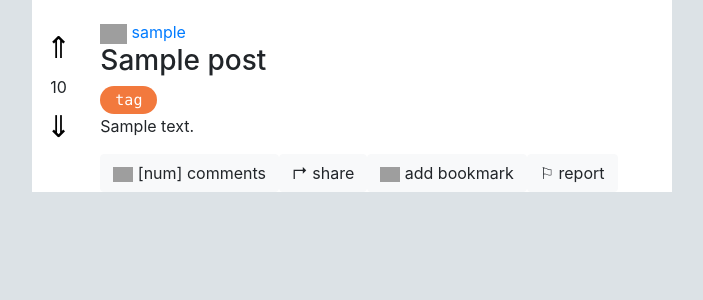
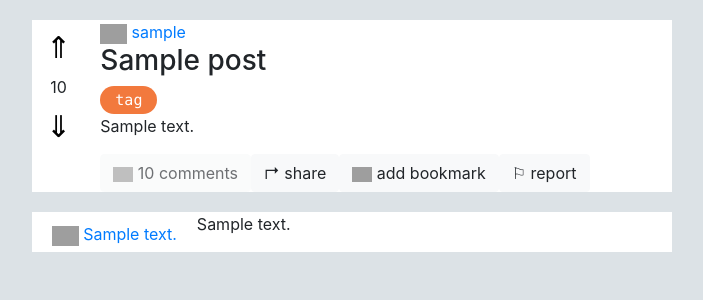
Before and after one commit to yuvalval24/personal_project, a Flask app: template templates/post.html in a window 1280 px wide. Shown: the part 86-386 px from the top of the page, without its empty margins (288-991 px from the left). Run offline with Flask 2, Linux system fonts and the light colour scheme; the template is opened without the code that fills it: most values are stand-ins (such as "Sample title", 1, 10 or a date in 2020); some libraries are stand-ins or nearby versions; grey boxes are pictures that could not be loaded.

Commit message:
almost comments

```diff
--- a/app.py
+++ b/app.py
@@ -91,7 +91,7 @@ def home():
         # print("user" in list(dict(login_session).keys()))
         keys=list(posts.keys())
         keys.reverse()
-        return render_template("home.html", posts=posts, keys=keys, logged=("user" in list(dict(login_session).keys())))
+        return render_template("home.html", posts=posts, keys=keys, logged=("user" in list(dict(login_session).keys())), ln =0)
     except:
         return render_template("home.html", logged=("user" in list(dict(login_session).keys())))
 
@@ -101,7 +101,7 @@ def submit():
         try:
             user = dict(db.child("Users").child(login_session["user"]["localId"]).get().val())
             user["userId"] = login_session["user"]["localId"]
-            post = {"title": request.form["title"], "text":request.form["text"], "user": user, "votes": 1, "upvoted":[""], "dvoted":[""]}
+            post = {"title": request.form["title"], "text":request.form["text"], "user": user, "votes": 1, "upvoted":[""], "dvoted":[""], "comments":{login_session["user"]["localId"]:"feel welcome to post your respectful comments here :)"}}
             print(post)
             db.child("Posts").push(post)
         except:
@@ -113,12 +113,12 @@ def post(Id):
     if request.method == "GET":
         posts = dict(db.child("Posts").get().val())
         print(list(posts.keys()))
-        return render_template("post.html", posts=posts, keys=list(posts.keys()), Id = Id)
+        return render_template("post.html", posts=posts, keys=list(posts.keys()), Id = Id, ln = len(list(posts.keys())))
     else:
         vote_func()
         posts = dict(db.child("Posts").get().val())
         print(list(posts.keys()))
-        return render_template("post.html", posts=posts, keys=list(posts.keys()), Id = Id)
+        return render_template("post.html", posts=posts, keys=list(posts.keys()), Id = Id, ln =0)
     return render_template("post.html", logged=("user" in list(dict(login_session).keys())))
 
 
--- a/templates/post.html
+++ b/templates/post.html
@@ -166,7 +166,7 @@
     <div class="container-fluid">
         <div class="row">
             <div class="col-3"></div>
-            <div class="col-6" style="background-color: white;">
+            <div class="col-6">
                 <div class="row" style="background-color: white; margin-top: 20px;">
                     <div class="col-1" style="background-color: none;">
                         <form class="d-flex justify-content-center" action="/posts/{{Id}}" method="post">
@@ -186,8 +186,8 @@
                         <a href="/log_in"><button type="button" class="tag">tag</button></a>
                         <p>{{posts[Id]["text"]}}</p>
                         <div class="btn-group" role="group" aria-label="Basic example">
-                                <a href="/log_in"><button type="button" class="btn btn-light"><img src="https://icon-library.com/images/comment-icon-png/comment-icon-png-2.jpg" style="max-height: 15px;">
-                                [num] comments</button></a>
+                            <a href="/log_in"><button type="button" class="btn btn-light" disabled><img src="https://icon-library.com/images/comment-icon-png/comment-icon-png-2.jpg" style="max-height: 15px;">
+                            {{ln}} comments</button></a>
                             <a href="/log_in"><button type="button" class="btn btn-light">&#8625 share</button></a>
                             <a href="/log_in"><button type="button" class="btn btn-light"><img src="https://icon-library.com/images/bookmark-icon-png/bookmark-icon-png-1.jpg" style="max-height: 15px;">
                             add bookmark</button></a>
@@ -195,9 +195,24 @@
                         </div>
                     </div>
                 </div>
-                <div class="row">
-
+                {% for commentor in posts[Id]["comments"] %}
+                <div class="row" style="background-color: white; margin-top: 20px;">
+                    <a href="#" style="margin-top: 10px;">
+                    <img src="https://i.pinimg.com/736x/0c/3b/3a/0c3b3adb1a7530892e55ef36d3be6cb8.jpg" style="max-height: 20px; margin-left: 20px;">
+                    <span>{{commentor}}</span>
+                    </a>
+                    <p style="break-before: right; margin-left: 20px;">{{posts[Id]["comments"][commentor]}}</p>
+                    <!-- <div class="btn-group" role="group" aria-label="Basic example">
+                        <form action="/posts/{{Id}}" method="post">
+                            <button class="btn btn-light" type="submit" name="upvote" value="{{Id}}">&#8657</button>
+                        </form>
+                        <p class = "btn btn-light" style="margin: 0px;">{{posts[Id]["votes"]}}</p>
+                        <form action="/posts/{{Id}}" method="post">
+                            <button class="btn btn-light" type="submit" name="downvote" value="{{Id}}">&#8659</button>
+                        </form>
+                    </div> -->
                 </div>
+                {% endfor %}
             </div>
             <div class="col-3"></div>
         </div>
```
Also changed, not shown: templates/home.html (+5 -5 lines). Lines whose indentation alone changed are shown as unchanged.
